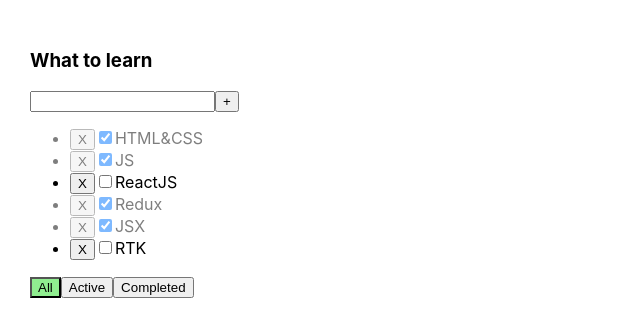
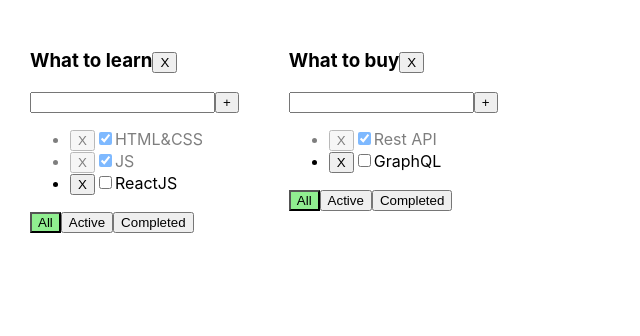
Before and after one commit to Anton-Osip/ToDoList, a React (Create React App) app: page / in a window 1280 px wide. Shown: the top 336 px of the page, without its empty margins (0-640 px from the left). Built offline with nearby package versions, Linux system fonts and the light colour scheme.

Commit message:
feat: 05 🥑 - Спринт 02, неделя 1

```diff
--- a/src/App.tsx
+++ b/src/App.tsx
@@ -4,53 +4,78 @@
 import {v1} from "uuid";
 
 export type FilterValue = 'All' | 'Active' | 'Completed'
+type Todolist = {
+    id: string
+    title: string
+    filter: FilterValue
+}
+export type TasksStateType = {
+    [key: string]: TaskProps[]
+}
 
 export const App = () => {
-    const title1 = "What to learn"
-    const tasks1: TaskProps[] = [
+    let todolistID1 = v1()
+    let todolistID2 = v1()
+
+    const [todolists, setTodolists] = useState<Todolist[]>([
+        {id: todolistID1, title: 'What to learn', filter: 'All'},
+        {id: todolistID2, title: 'What to buy', filter: 'All'},
+    ])
+
+    let [tasks, setTasks] = useState<TasksStateType>({
+        [todolistID1]: [
             {id: v1(), title: 'HTML&CSS', isDone: true},
             {id: v1(), title: 'JS', isDone: true},
             {id: v1(), title: 'ReactJS', isDone: false},
-        {id: v1(), title: 'Redux', isDone: true},
-        {id: v1(), title: 'JSX', isDone: true},
-        {id: v1(), title: 'RTK', isDone: false},
-    ]
-    const [tasks, setTasks] = useState<TaskProps[]>(tasks1);
-    const [filter, setFilter] = useState<FilterValue>('All');
+        ],
+        [todolistID2]: [
+            {id: v1(), title: 'Rest API', isDone: true},
+            {id: v1(), title: 'GraphQL', isDone: false},
+        ],
+    })
 
-
-    const removeTasks = (id: string) => {
-        setTasks(tasks.filter((task: TaskProps) => task.id !== id))
+    // TASK CRUD
+    const addTask = (todolistId: string, title: string) => {
+        const newTask = {id: v1(), title, isDone: false}
+        setTasks({...tasks, [todolistId]: [newTask, ...tasks[todolistId]]})
     }
 
-    const filterTasks = (value: FilterValue) => {
-        setFilter(value)
+    const filterTasks = (todoListId: string, filter: FilterValue) => {
+        setTodolists(todolists.map(tl => tl.id === todoListId ? {...tl, filter} : tl))
     }
 
-    const addTask = (title: string) => {
-        const newTasks = {id: v1(), title, isDone: false}
-        setTasks([newTasks, ...tasks])
+    const changeTaskStatus = (todolistId: string, taskId: string, isDone: boolean) => {
+        setTasks({...tasks, [todolistId]: tasks[todolistId].map(task => task.id === taskId ? {...task, isDone} : task)})
     }
 
-    const changeTaskStatus = (taskId: string, isDone: boolean) => {
-        setTasks(tasks.map(task => task.id === taskId ? {...task, isDone: isDone} : task))
+    const removeTasks = (todolistId: string, taskId: string) => {
+        setTasks({...tasks, [todolistId]: tasks[todolistId].filter(task => task.id !== taskId)})
     }
 
-    let filteredTasks = tasks
-    if (filter === 'Active') filteredTasks = tasks.filter((task: TaskProps) => !task.isDone)
-    if (filter === 'Completed') filteredTasks = tasks.filter((task: TaskProps) => task.isDone)
+    // TODOLIST CRUD
 
+    const removeTodoList = (todolistId: string) => {
+        setTodolists(todolists.filter(todolist => todolist.id !== todolistId))
+        delete tasks[todolistId]
+        setTasks({ ...tasks })
+    }
     return (
         <div className = "App">
+            {todolists.map(tl => {
+                return (
                     <TodoList
-                title = {title1}
-                tasks = {filteredTasks}
-                filter={filter}
+                        key = {tl.id}
+                        title = {tl.title}
+                        tasks = {tasks[tl.id]}
+                        todoListId = {tl.id}
+                        filter = {tl.filter}
                         removeTasks = {removeTasks}
                         filterTasks = {filterTasks}
                         addTask = {addTask}
-                changeTaskStatus= {changeTaskStatus}/>
-
+                        changeTaskStatus = {changeTaskStatus}
+                        removeTodoList={removeTodoList}/>
+                )
+            })}
         </div>
     );
 }
--- a/src/Task.tsx
+++ b/src/Task.tsx
@@ -3,18 +3,19 @@
 import {Button} from "./Button";
 
 type Props = {
-    removeTasks: (id: string) => void
-    changeTaskStatus: (taskId: string, isDone: boolean) => void
+    todoListId: string
+    removeTasks: (todolistId: string, taskId: string) => void
+    changeTaskStatus: (todolistId: string, taskId: string, isDone: boolean) => void
 } & TaskProps;
 
-export const Task = ({id, isDone, title, removeTasks, changeTaskStatus}: Props) => {
+export const Task = ({id, isDone, title, todoListId, removeTasks, changeTaskStatus}: Props) => {
 
     const removeTaskHandler = () => {
-        removeTasks(id)
+        removeTasks(todoListId, id)
     }
 
     const changeTaskStatusHandler = (e: ChangeEvent<HTMLInputElement>) => {
-        changeTaskStatus(id, e.currentTarget.checked)
+        changeTaskStatus(todoListId, id, e.currentTarget.checked)
     }
 
     return (
--- a/src/TodoList.tsx
+++ b/src/TodoList.tsx
@@ -13,21 +13,30 @@
     title: string
     tasks: TaskProps[]
     filter: FilterValue
-    removeTasks: (id: string) => void
-    filterTasks: (value: FilterValue) => void
-    addTask: (title: string) => void
-    changeTaskStatus: (taskId: string, isDone: boolean) => void
+    todoListId: string
+    removeTasks: (todolistId: string, taskId: string) => void
+    filterTasks: (todoListId: string, filter: FilterValue) => void
+    addTask: (todolistId: string, title: string) => void
+    changeTaskStatus: (todolistId: string, taskId: string, isDone: boolean) => void
+    removeTodoList: (todolistId: string) => void
 }
 
 export const TodoList = (props: Props) => {
-    const {title, tasks, filter, removeTasks, filterTasks, addTask, changeTaskStatus} = props;
+    const {
+        title,
+        tasks,
+        filter,
+        todoListId,
+        removeTasks,
+        filterTasks,
+        addTask,
+        changeTaskStatus,
+        removeTodoList
+    } = props;
 
     const [text, setText] = useState<string>('');
     const [error, setError] = useState<string | null>(null);
 
-    const mappedTasks = tasks.length ? tasks.map(task => {
-        return <Task key = {task.id} {...task} removeTasks = {removeTasks} changeTaskStatus = {changeTaskStatus}/>
-    }) : <div>Нет данных</div>
 
     const onChangeHandler = (event: ChangeEvent<HTMLInputElement>) => {
         setText(event.currentTarget.value)
@@ -36,7 +45,7 @@
 
     const addTaskHandler = () => {
         if (text.trim()) {
-            addTask(text.trim())
+            addTask(todoListId, text.trim())
             setText('')
         } else {
             setError('Title is required')
@@ -54,12 +63,29 @@
     }
 
     const changeFilterHandler = (filter: FilterValue) => {
-        filterTasks(filter)
+        filterTasks(todoListId, filter)
     }
+    const removeTodoListHandler = () => {
+        removeTodoList(todoListId)
+    }
+
+
+    let filteredTasks = tasks
+    if (filter === 'Active') filteredTasks = tasks.filter((task: TaskProps) => !task.isDone)
+    if (filter === 'Completed') filteredTasks = tasks.filter((task: TaskProps) => task.isDone)
+
+    const mappedTasks = filteredTasks.length ? filteredTasks.map(task => {
+        return <Task key = {task.id} {...task} todoListId = {todoListId} removeTasks = {removeTasks}
+                     changeTaskStatus = {changeTaskStatus}/>
+    }) : <div>Нет данных</div>
 
     return (
         <div>
-            <h3>{title}</h3>
+            <h3>{title}
+                <Button
+                    onClick = {removeTodoListHandler}
+                    title = {"X"}/>
+            </h3>
             <div>
                 <input className = {error ? 'error' : ''} value = {text} onChange = {onChangeHandler}
                        onKeyDown = {onKeyHandler}/>
```
Lines whose indentation alone changed are shown as unchanged.
